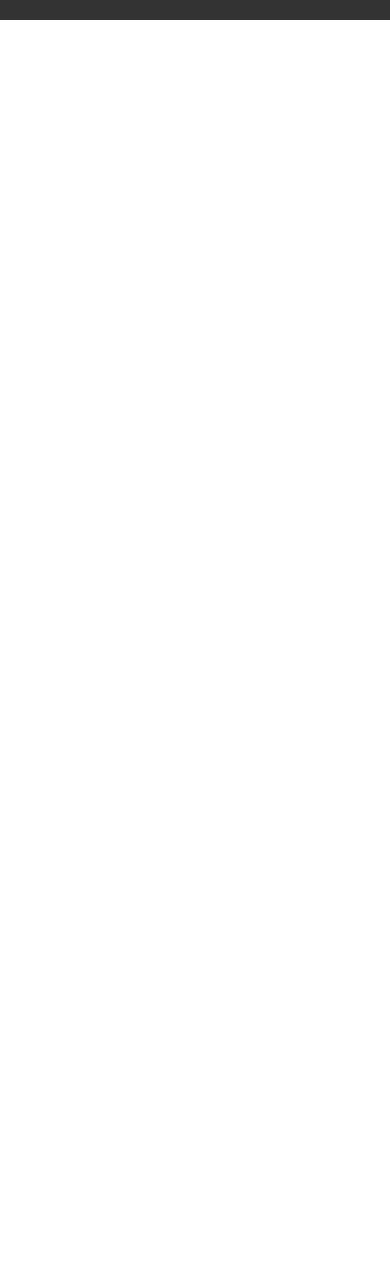
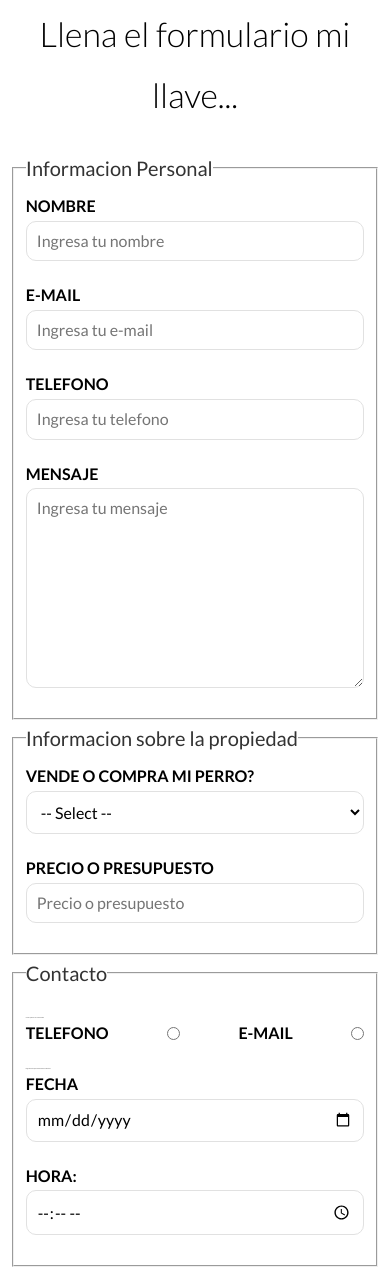
Before and after one commit to LeandroMera/demoRaices, a website with bundled scripts: page contacto.html in a window 390 px wide. Shown: the part 733-2000 px from the top of the page. Before the commit the page ends 844 px from the top, so only its background shows below. Built offline with nearby package versions, Linux system fonts and the light colour scheme.

```diff
--- a/contacto.html
+++ b/contacto.html
@@ -9,7 +9,7 @@
 
 </head>
 <body>
-<header class="header">
+<header class="header inicio">
     <div class="contenedor contenedor-header">
         <div class="barra">
             <a href="index.html">
@@ -24,13 +24,71 @@
             </nav>
 
         </div><!--Cierre de la barra-->
-
-
-
+        <h1>Contacto Sabroson</h1>
     </div>
 </header>
 <main class="contenedor seccion">
     <h1>Contacto</h1>
+    <picture>
+        <source srcset="build/img/destacada3.webp" type="image/webp">
+        <source srcset="build/img/destacada3.jpg" type="image/jpeg">
+        <img src="build/img/destacada3.jpg" alt="Imagen de contacto">
+    </picture>
+
+    <h2>Llena el formulario mi llave...</h2>
+    <form class="formulario" action="">
+        <fieldset>
+            <legend>Informacion Personal</legend>
+
+            <label for="nombre">Nombre</label>
+            <input type="text" placeholder="Ingresa tu nombre" id="nombre" required>
+
+            <label for="email">E-mail</label>
+            <input type="email" placeholder="Ingresa tu e-mail" id="email" required>
+
+            <label for="telefono">Telefono</label>
+            <input type="tel" placeholder="Ingresa tu telefono" id="telefono" required>
+
+            <label for="mensaje">Mensaje</label>
+            <textarea placeholder="Ingresa tu mensaje" id="mensaje" required></textarea>
+        </fieldset><!--informacion personal-->
+
+        <fieldset>
+            <legend>Informacion sobre la propiedad</legend>
+
+            <label for="opciones">Vende o compra mi perro?</label>
+            <select name="opciones" id="opciones">
+                <option value="" disabled selected>-- Select --</option>
+                <option value="compra">Compra</option>
+                <option value="vende">Vende</option>
+            </select>
+
+            <label for="presupuesto">Precio o presupuesto</label>
+            <input type="number" placeholder="Precio o presupuesto" id="presupuesto" required>
+        </fieldset><!--info de la propiedad-->
+
+        <fieldset>
+        <legend>Contacto</legend>
+            <p>Como quieres ser contactado?</p>
+            <div class="forma-contacto">
+                <label for="contactar-telefono">Telefono</label>
+                <input name="contacto" type="radio" value="telefono" id="contactar-telefono">
+
+                <label for="contactar-email">E-mail</label>
+                <input name="contacto" type="radio" value="email" id="contactar-email">
+            </div>
+
+            <p>Elige la fecha para contactarte mi brother</p>
+            <label for="fecha">Fecha</label>
+            <input type="date" id="fecha" required>
+
+            <label for="hora">Hora:</label>
+            <input type="time" id="hora" min="09:00" max="16:00" required>
+
+        </fieldset><!--contacto-->
+
+        <input type="submit" value="Enviar" class="boton-verde">
+    </form>
 </main>
 
 <footer class="footer seccion">
--- a/src/scss/app.scss
+++ b/src/scss/app.scss
@@ -13,5 +13,6 @@
 @import 'layout/contactar';
 @import 'layout/inferior';
 @import 'layout/testimoniales';
-/**paginas interbnas**/
+@import 'layout/formularios';
+/**pnpm run devaginas interbnas**/
 @import 'internas/nosotros';
--- a/src/scss/base/_mixins.scss
+++ b/src/scss/base/_mixins.scss
@@ -31,8 +31,10 @@
     text-align: center;
     margin-top: $separacion / 2;
     display: $display;
+    border: none;
 
     &:hover{
         background-color: darken($verde, 5%);
+        cursor: pointer;
     }
 }
--- /dev/null
+++ b/src/scss/layout/_formularios.scss
@@ -0,0 +1,48 @@
+.formulario {
+  p{
+    font-size: 1.4px;
+    color: $grisOscuro;
+    margin: 2rem 0 0 0;
+  }
+
+  legend{
+    font-size: 2rem;
+    color: $grisOscuro;
+  }
+
+  label{
+    font-weight: bold;
+    text-transform: uppercase;
+    display: block;
+  }
+
+  input:not([type="submit"]),
+  textarea,
+  select{
+    padding: 1rem;
+    display: block;
+    width: 100%;
+    background-color: $blanco;
+    border: 1px solid $gris;
+    border-radius: 1rem;
+    margin-bottom: 2rem;
+  }
+
+  .forma-contacto{
+    max-width: 38rem;
+    display: flex;
+    justify-content: space-between;
+    align-items: center;
+  }
+
+  input[type="radio"]{
+    margin: 0;
+    width: auto;
+
+  }
+
+  textarea{
+    height: 20rem;
+
+  }
+}
```
Also changed, not shown: build/css/app.css, src/scss/base/_darkMode.scss (added), 1 other file.
